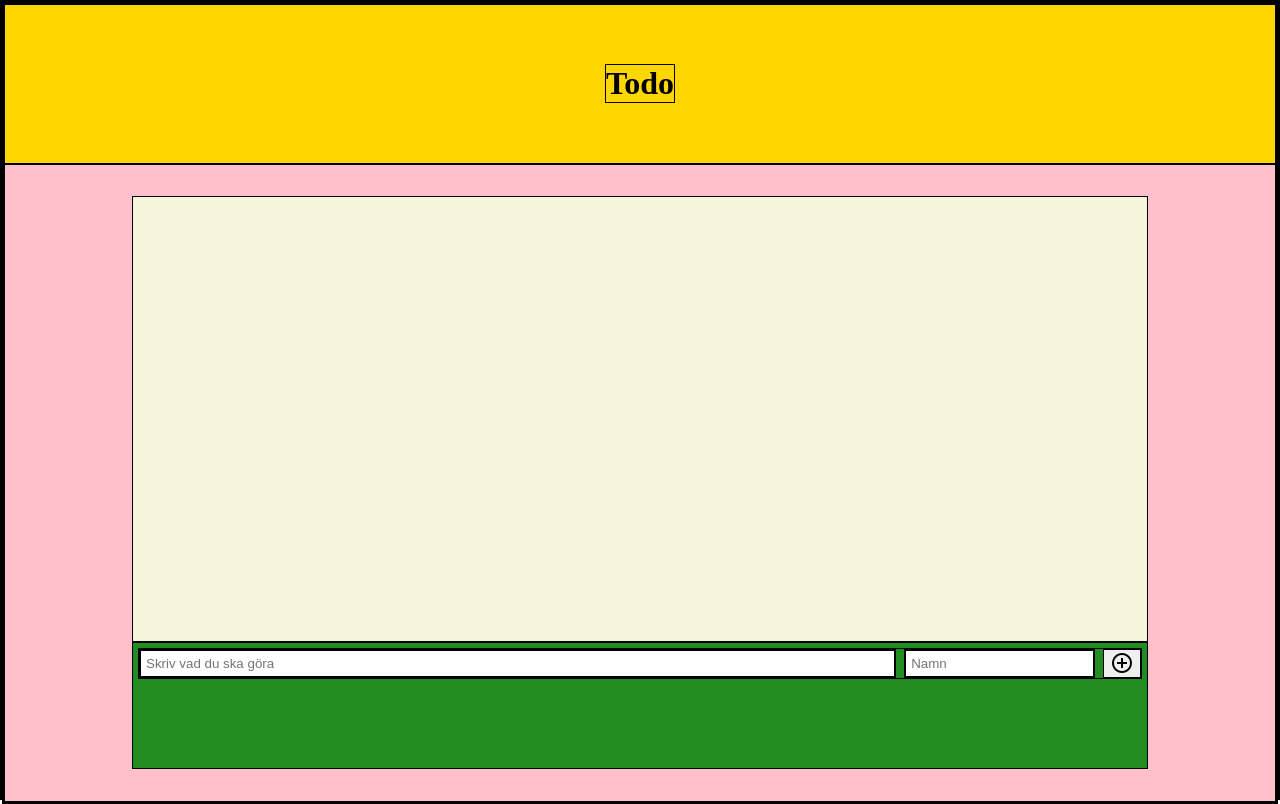
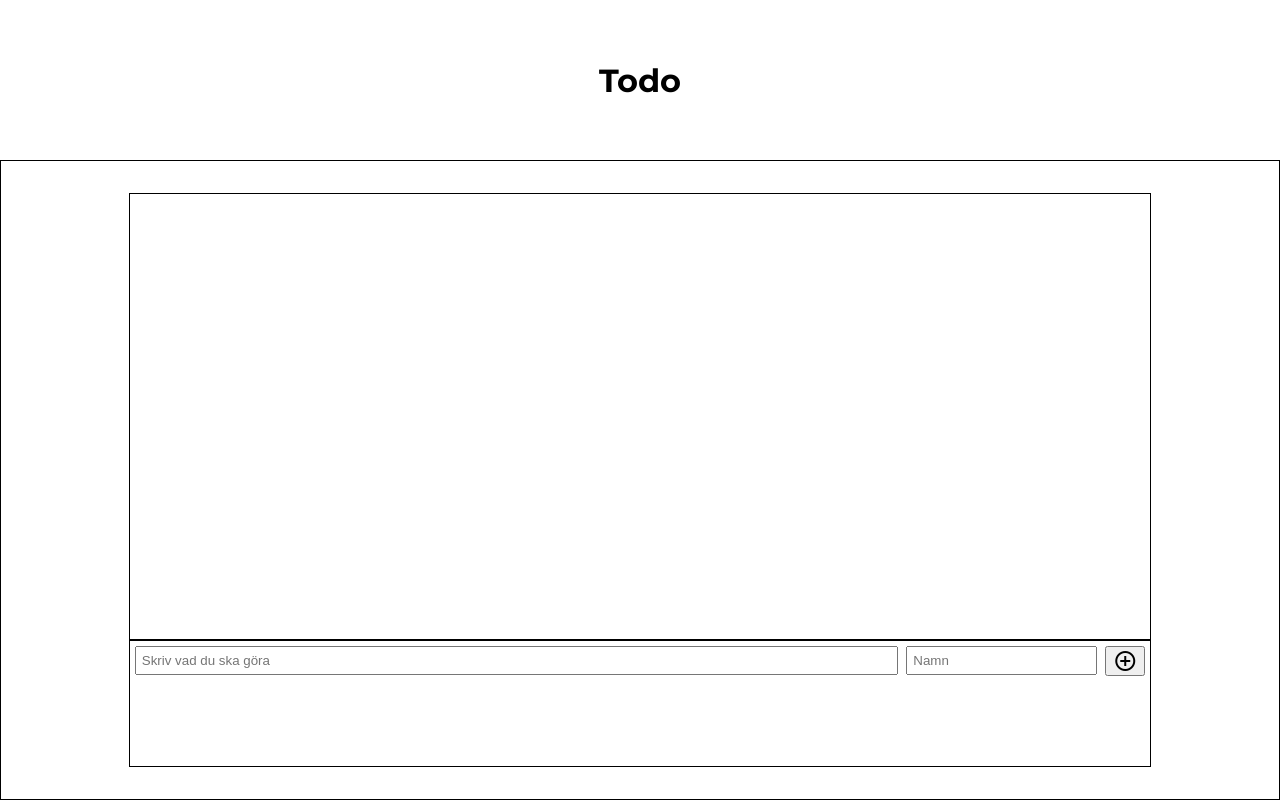
Before and after one commit to cwannberg/react-todo-list, a React (Vite) app: page / in a window 1280 px wide. Built offline with nearby package versions, Linux system fonts and the light colour scheme.

Commit message:
Added css

```diff
--- a/index.html
+++ b/index.html
@@ -4,7 +4,9 @@
     <meta charset="UTF-8" />
     <meta name="viewport" content="width=device-width, initial-scale=1.0" />
     <link rel="stylesheet" href="https://fonts.googleapis.com/css2?family=Material+Symbols+Outlined" />
-
+<link rel="preconnect" href="https://fonts.googleapis.com">
+<link rel="preconnect" href="https://fonts.gstatic.com" crossorigin>
+<link href="https://fonts.googleapis.com/css2?family=Montserrat:ital,wght@0,100..900;1,100..900&display=swap" rel="stylesheet">
     <title>React todo</title>
   </head>
   <body>
--- a/src/assets/App.css
+++ b/src/assets/App.css
@@ -1,7 +1,7 @@
 * {
   margin: 0px;
-  border: 1px solid black;
   box-sizing: border-box;
+  background-color: ff0000;
 }
 html, body {
   height: 100%;
@@ -15,28 +15,29 @@
 
 header {
   height: 20%;
-  background-color: gold;
   display: flex;
   justify-content: center;
   align-items: center;
 }
+header h1 {
+  font-family: "Montserrat", sans-serif;
+}
 .content-wrapper {
   height: 80%;
-  background-color: pink;
   display: flex;
   flex-direction: column;
   justify-content: center;
   align-items: center;
+  border: 1px solid black;
 }
 
 .todo-list {
   height: 70%;
   width: 80%;
-  background-color: beige;
+  border: 1px solid black;
 }
 
 .todo-post{
-  background-color: palegreen;
   width: 100%;
   height: 2.5rem;
   display: flex;
@@ -44,6 +45,7 @@
   align-items: center;
   justify-content: space-between;
   padding: 5px;
+  border: 1px solid black;
 }
 .text-wrapper {
   width: 100%;
@@ -65,6 +67,6 @@
 .todo-form {
   height: 20%;
   width: 80%;
-  background-color: forestgreen;
   padding: 5px;
+  border: 1px solid black;
 }
--- a/src/assets/inputField.css
+++ b/src/assets/inputField.css
@@ -6,7 +6,6 @@
 }
 .todo-input {
   flex: 8;
-  background-color: aquamarine;
 }
 .todo-input input {
   width: 100%;
@@ -14,9 +13,15 @@
 }
 .name-input {
   flex: 2;
-  background-color: yellow;
 }
 .name-input input {
   padding: 5px;
   width: 100%;
 }
+.material-symbols-outlined {
+  font-variation-settings:
+  'FILL' 0,
+  'wght' 400,
+  'GRAD' 0,
+  'opsz' 24
+}
```
